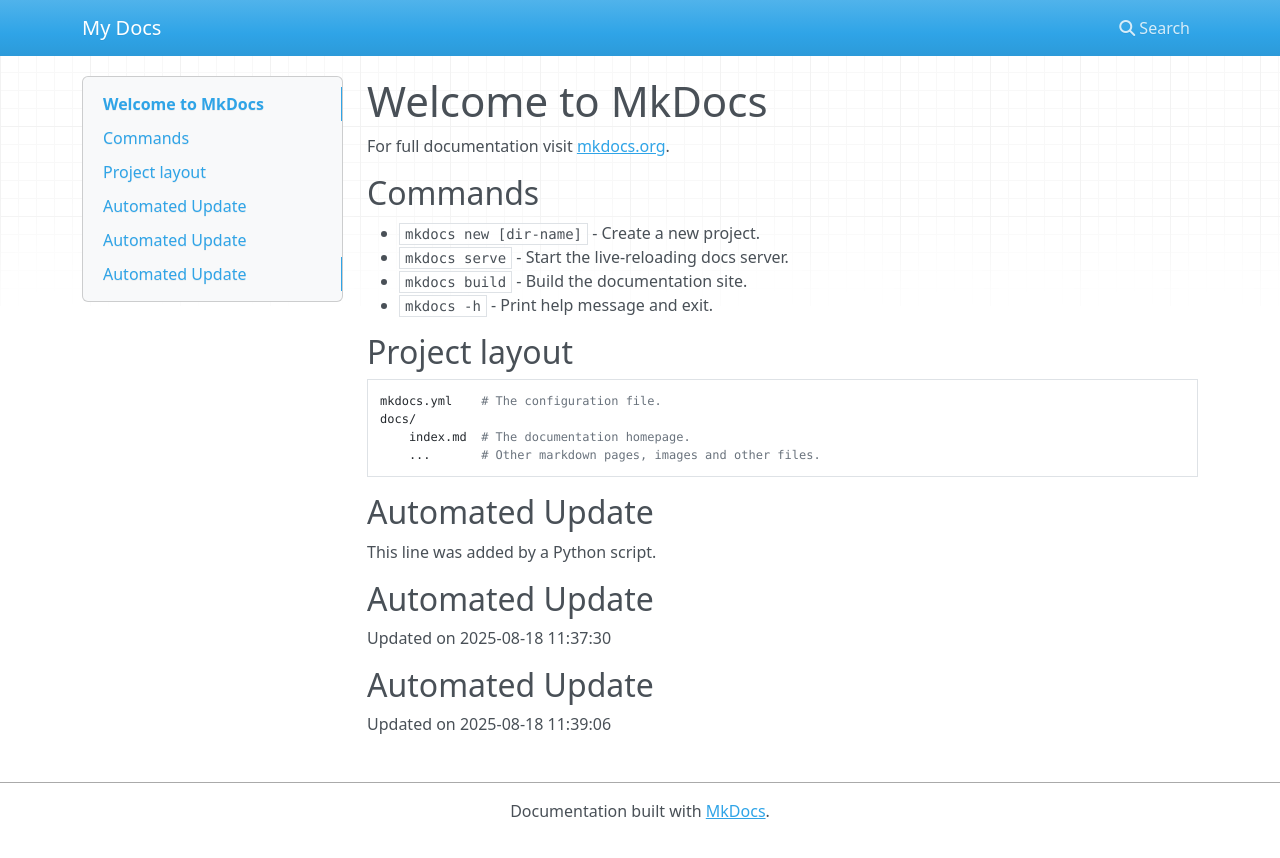
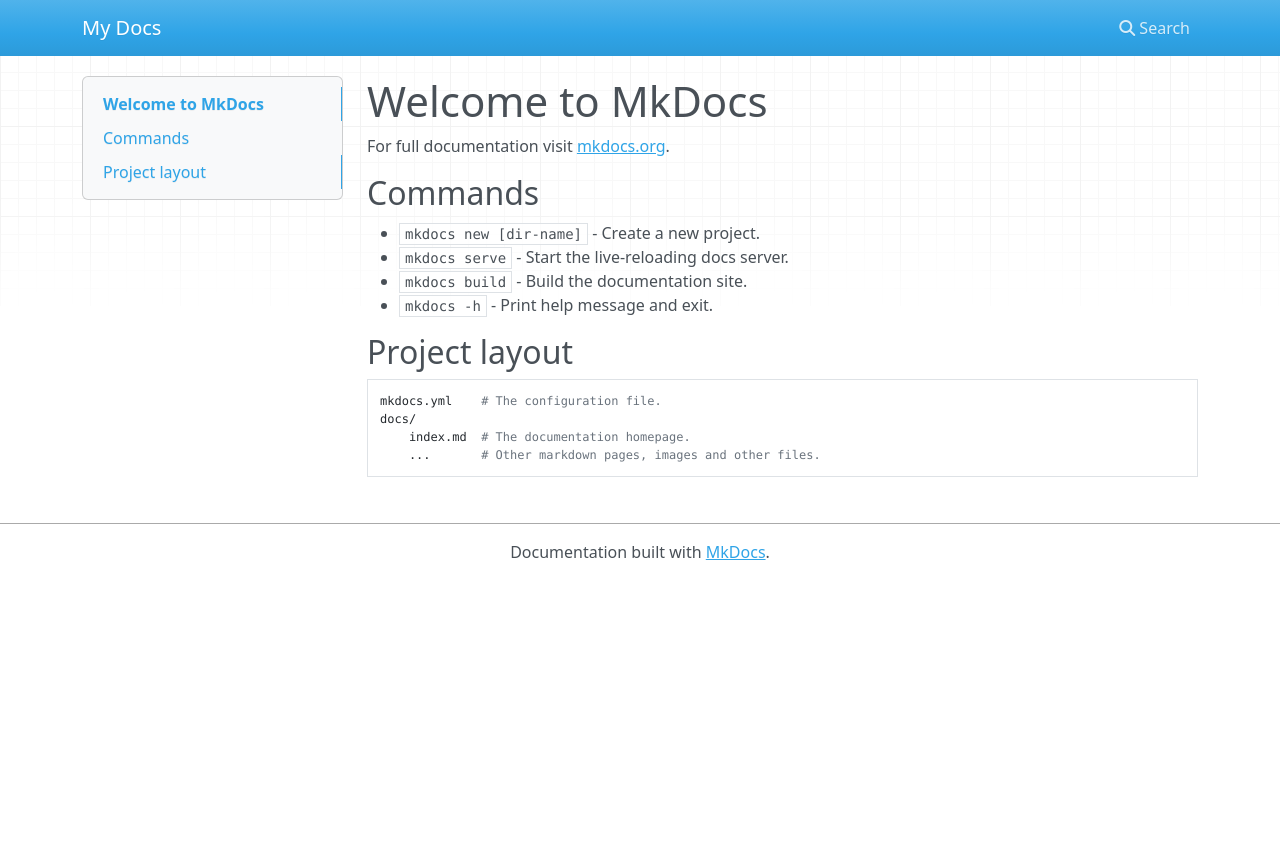
Before and after one commit to Trickster138/my-docs-site, an MkDocs documentation site: the page built from docs/index.md, in a window 1280 px wide. Shown: the top 858 px of the page. Built offline with MkDocs 1.6.1, drawn with Linux system fonts in a browser that asks for light colours; nearby versions of some CDN libraries.

Commit message:
Update index.md

```diff
--- a/docs/index.md
+++ b/docs/index.md
@@ -15,15 +15,3 @@
     docs/
         index.md  # The documentation homepage.
         ...       # Other markdown pages, images and other files.
-
-
-## Automated Update
-This line was added by a Python script.
-
-
-## Automated Update
-Updated on 2025-08-18 11:37:30
-
-
-## Automated Update
-Updated on 2025-08-18 11:39:06
```
